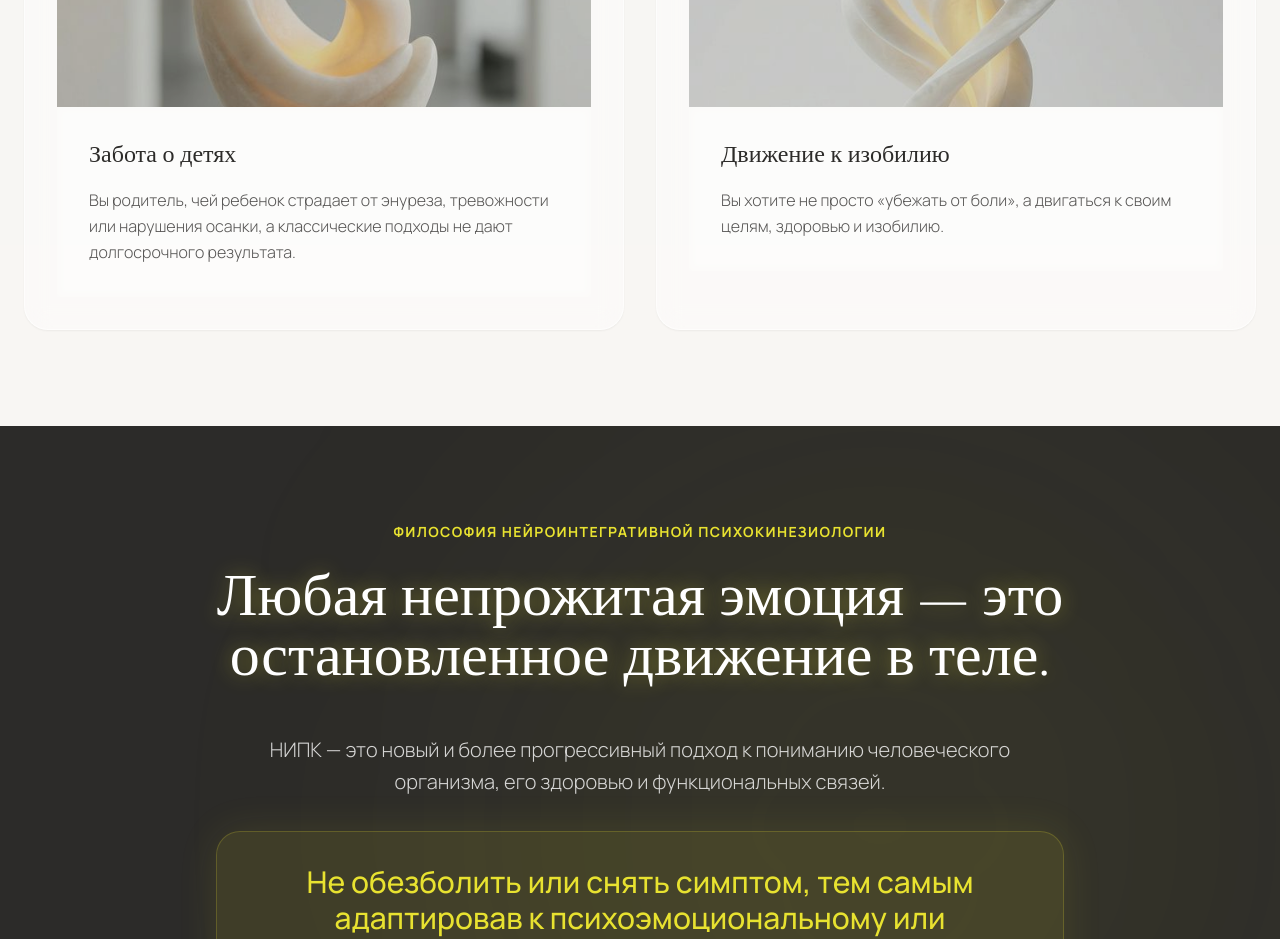
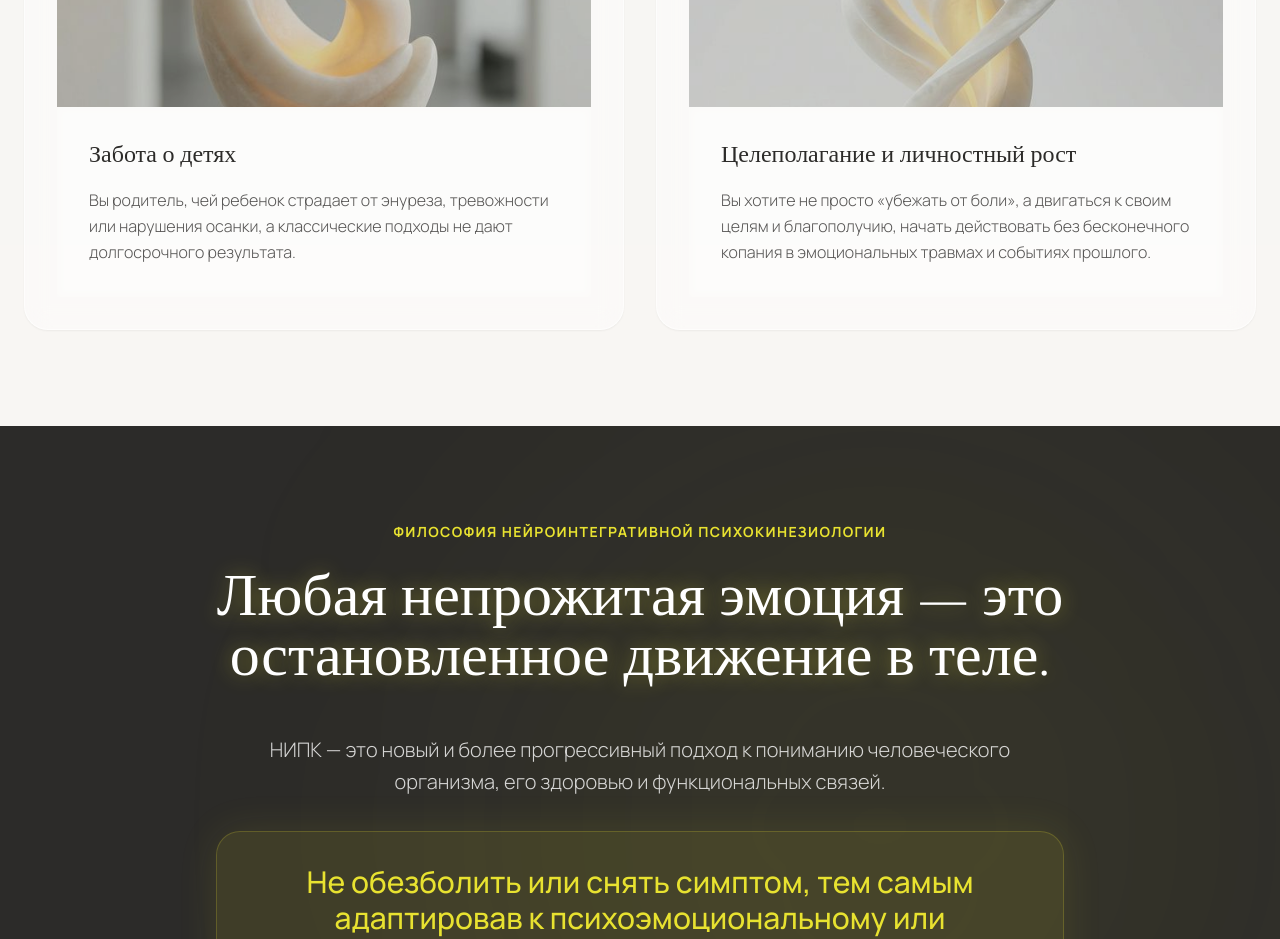
Before and after one commit to glebastashev/kinesio_site, a React (Vite) app: page / in a window 1280 px wide. Shown: the part 3820-4759 px from the top of the page. Built offline with nearby package versions, Linux system fonts and the light colour scheme.

Commit message:
Update 4th audience card copy to goal-setting and growth

```diff
--- a/src/components/sections/Audience.tsx
+++ b/src/components/sections/Audience.tsx
@@ -6,22 +6,22 @@ const audiences = [
   {
     title: "Телесная трансформация",
     desc: "Вы устали топить себя в море слов и интеллектуальных объяснений своей боли, и хотите реальных изменений в теле.",
-    img: "/assets/audience_mind_body.png"
+    img: import.meta.env.BASE_URL + "assets/audience_mind_body.png"
   },
   {
     title: "Биомеханика и спорт",
     desc: "Вы спортсмен или любитель фитнеса, которому нужно устранить мышечно-связочный дисбаланс и выстроить правильную базу для безопасных тренировок.",
-    img: "/assets/audience_biomechanics.png"
+    img: import.meta.env.BASE_URL + "assets/audience_biomechanics.png"
   },
   {
     title: "Забота о детях",
     desc: "Вы родитель, чей ребенок страдает от энуреза, тревожности или нарушения осанки, а классические подходы не дают долгосрочного результата.",
-    img: "/assets/audience_care.png"
+    img: import.meta.env.BASE_URL + "assets/audience_care.png"
   },
   {
-    title: "Движение к изобилию",
-    desc: "Вы хотите не просто «убежать от боли», а двигаться к своим целям, здоровью и изобилию.",
-    img: "/assets/audience_abundance.png"
+    title: "Целеполагание и личностный рост",
+    desc: "Вы хотите не просто «убежать от боли», а двигаться к своим целям и благополучию, начать действовать без бесконечного копания в эмоциональных травмах и событиях прошлого.",
+    img: import.meta.env.BASE_URL + "assets/audience_abundance.png"
   }
 ];
 
```
